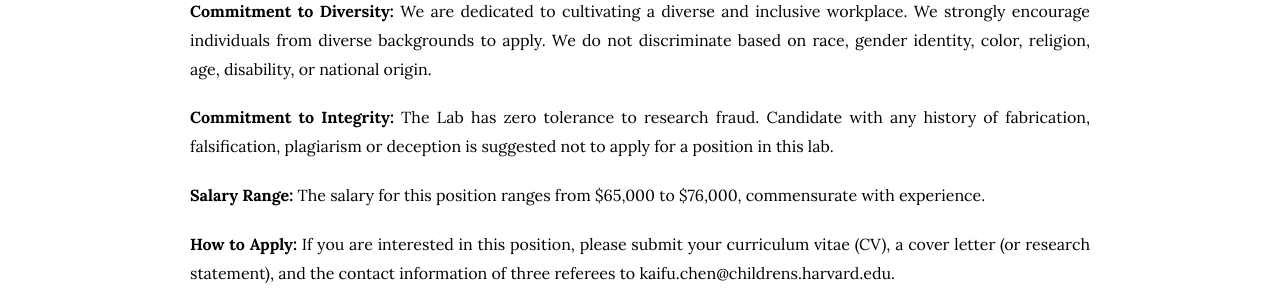
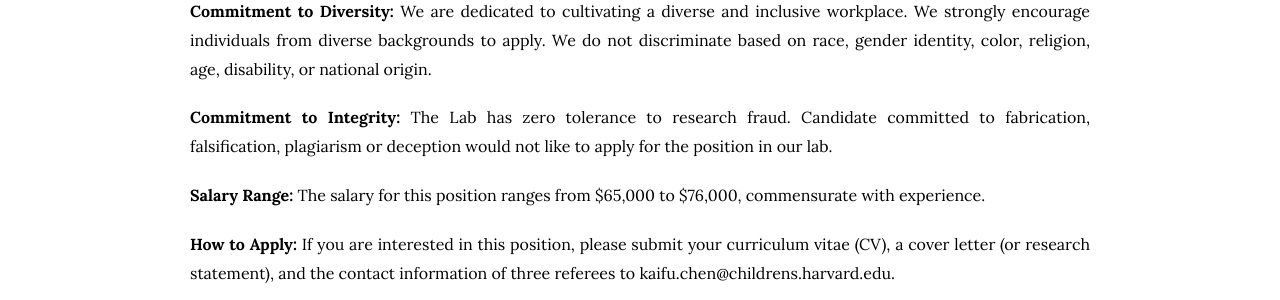
Before and after one commit to kaifuchenlab/kaifuchenlab.github.io, a Jekyll site: the page built from 5.recruit/index.md, in a window 1280 px wide. Shown: the part 1419-1719 px from the top of the page. Built offline with Jekyll 4.4.1, drawn with Linux system fonts in a browser that asks for light colours.

Commit message:
Update index.md

```diff
--- a/5.recruit/index.md
+++ b/5.recruit/index.md
@@ -33,7 +33,7 @@ Boston consistently ranks as one of the Best Places to Live according to the U.S
 We are dedicated to cultivating a diverse and inclusive workplace. We strongly encourage individuals from diverse backgrounds to apply. We do not discriminate based on race, gender identity, color, religion, age, disability, or national origin.
 
 **Commitment to Integrity:**
-The Lab has zero tolerance to research fraud. Candidate with any history of fabrication, falsification, plagiarism or deception is suggested not to apply for a position in this lab.
+The Lab has zero tolerance to research fraud. Candidate committed to fabrication, falsification, plagiarism or deception would not like to apply for the position in our lab.
 
 **Salary Range:**
 The salary for this position ranges from $65,000 to $76,000, commensurate with experience.
```
